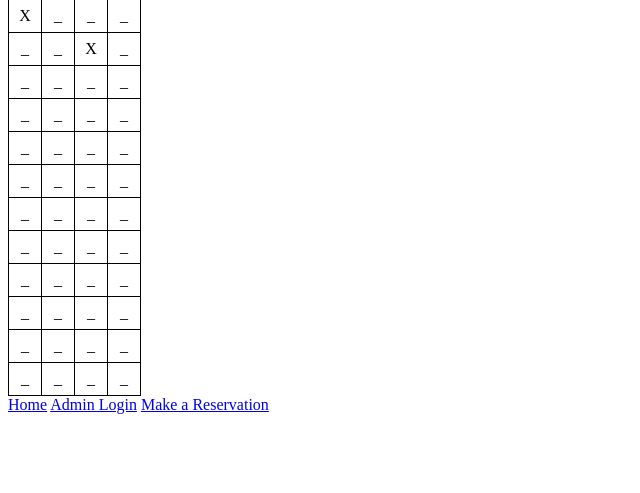
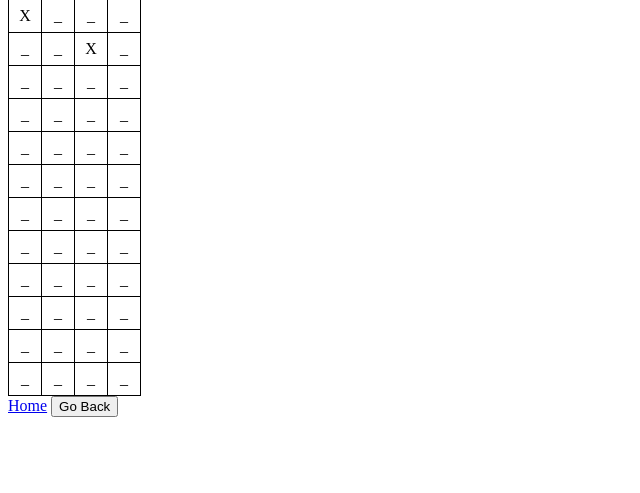
Before and after one commit to erinfiedler/FinalProject4320, a Flask app: page /seating_chart in a window 1280 px wide. Shown: the part 68-561 px from the top of the page, without its empty margins (0-640 px from the left). Run offline with Flask 3, Linux system fonts and the light colour scheme.

Commit message:
added go back button to seating chart

```diff
--- a/templates/seating_chart.html
+++ b/templates/seating_chart.html
@@ -29,8 +29,7 @@
         {% endfor %}
     </table>
     <a href="{{ url_for('home') }}">Home</a>
-    <a href="{{ url_for('/admin.html') }}">Admin Login</a>
-    <a href="{{ url_for('make_reservation.html') }}">Make a Reservation</a>
+    <button onclick="history.back()">Go Back</button>
 
 </body>
 </html>
```
